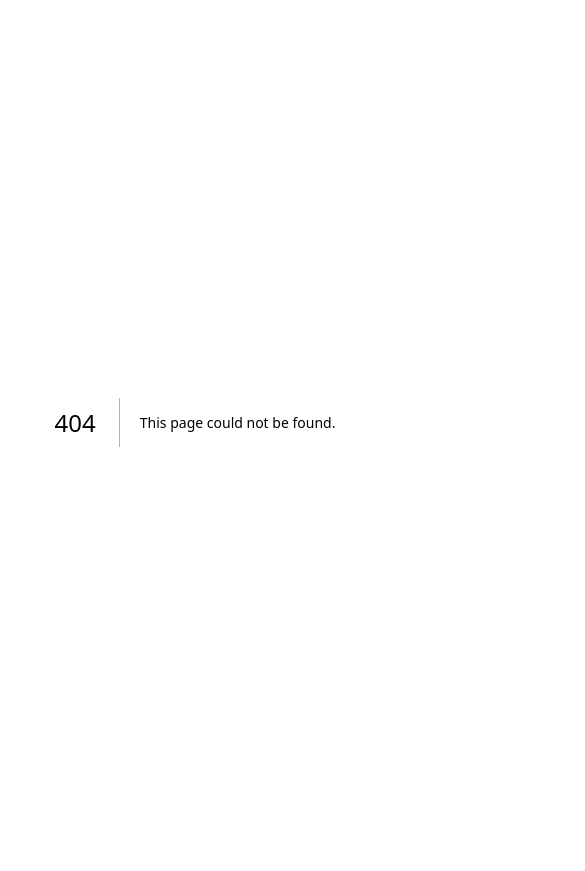
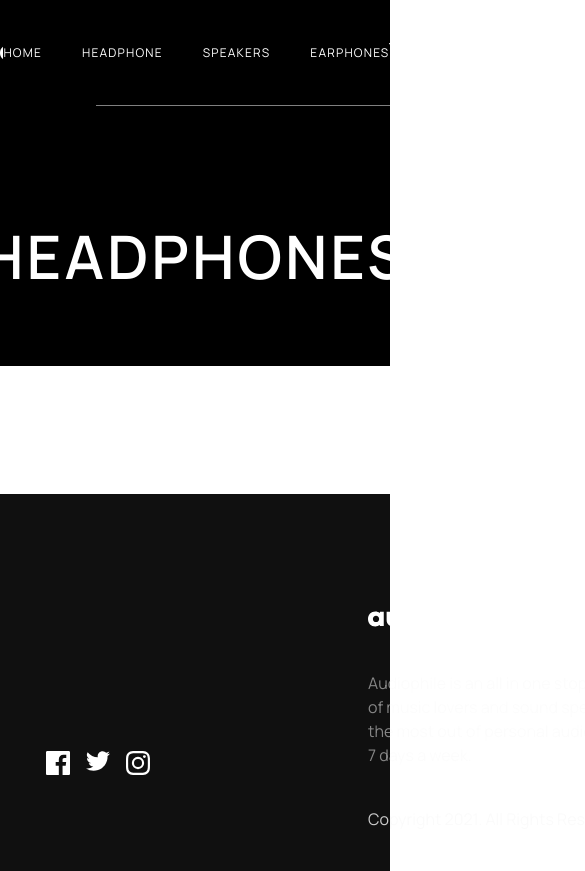
Before and after one commit to Guidotss/audiophile-ecommerce, a Next.js app: page /headphone in a window 390 px wide. Before the commit this address had no page. Shown: the top 871 px of the page, 585 px wide, since content can reach past the window. Before the commit the page ends 844 px from the top, so only its background shows below. Built offline with nearby package versions, Linux system fonts and the light colour scheme.

Commit message:
Empezando HeadphonesPage

```diff
--- /dev/null
+++ b/src/app/headphone/page.tsx
@@ -0,0 +1,11 @@
+export default function HeadPhonesPage() {
+    return (
+        <main>
+            <section className="w-full flex bg-black justify-center items-center p-20">
+                <h1 className="text-white  text-6xl font-semibold tracking-wider">
+                    HEADPHONES
+                </h1>
+            </section>
+        </main>
+    )
+}
--- a/src/app/layout.tsx
+++ b/src/app/layout.tsx
@@ -1,21 +1,30 @@
-import './globals.css'
-import { Manrope } from 'next/font/google'
+import { Footer, NavBar } from "@/components";
+import "./globals.css";
+import { Manrope } from "next/font/google";
 
-const manrope = Manrope({ subsets: ['latin'] })
+const manrope = Manrope({ subsets: ["latin"] });
 
 export const metadata = {
-  title: 'Create Next App',
-  description: 'Generated by create next app',
-}
+  title: "Create Next App",
+  description: "Generated by create next app",
+};
 
 export default function RootLayout({
   children,
 }: {
-  children: React.ReactNode
+  children: React.ReactNode;
 }) {
   return (
     <html lang="en">
-      <body className={`${manrope.className} w-full h-screen scroll-bar`}>{children}</body>
+      <body className={`${manrope.className} w-full h-screen scroll-bar`}>
+        <header className="bg-black w-full py-10 border-smoke_white sticky text-white items-center">
+          <NavBar />
+        </header>
+        {children}
+        <footer>
+          <Footer />
+        </footer>
+      </body>
     </html>
-  )
+  );
 }
--- a/src/app/page.tsx
+++ b/src/app/page.tsx
@@ -11,9 +11,6 @@ import Image from "next/image";
 export default function Home() {
   return (
     <main>
-      <header className="bg-black w-full py-10 border-smoke_white sticky text-white items-center">
-        <NavBar />
-      </header>
       <HeroHeader />
       <section className="bg-white p-20 flex items-center justify-center w-full gap-36">
         <ProductCard
@@ -97,7 +94,6 @@ export default function Home() {
         </div>
       </section>
       <AboutUs />
-      <Footer />
     </main>
   );
 }
```
